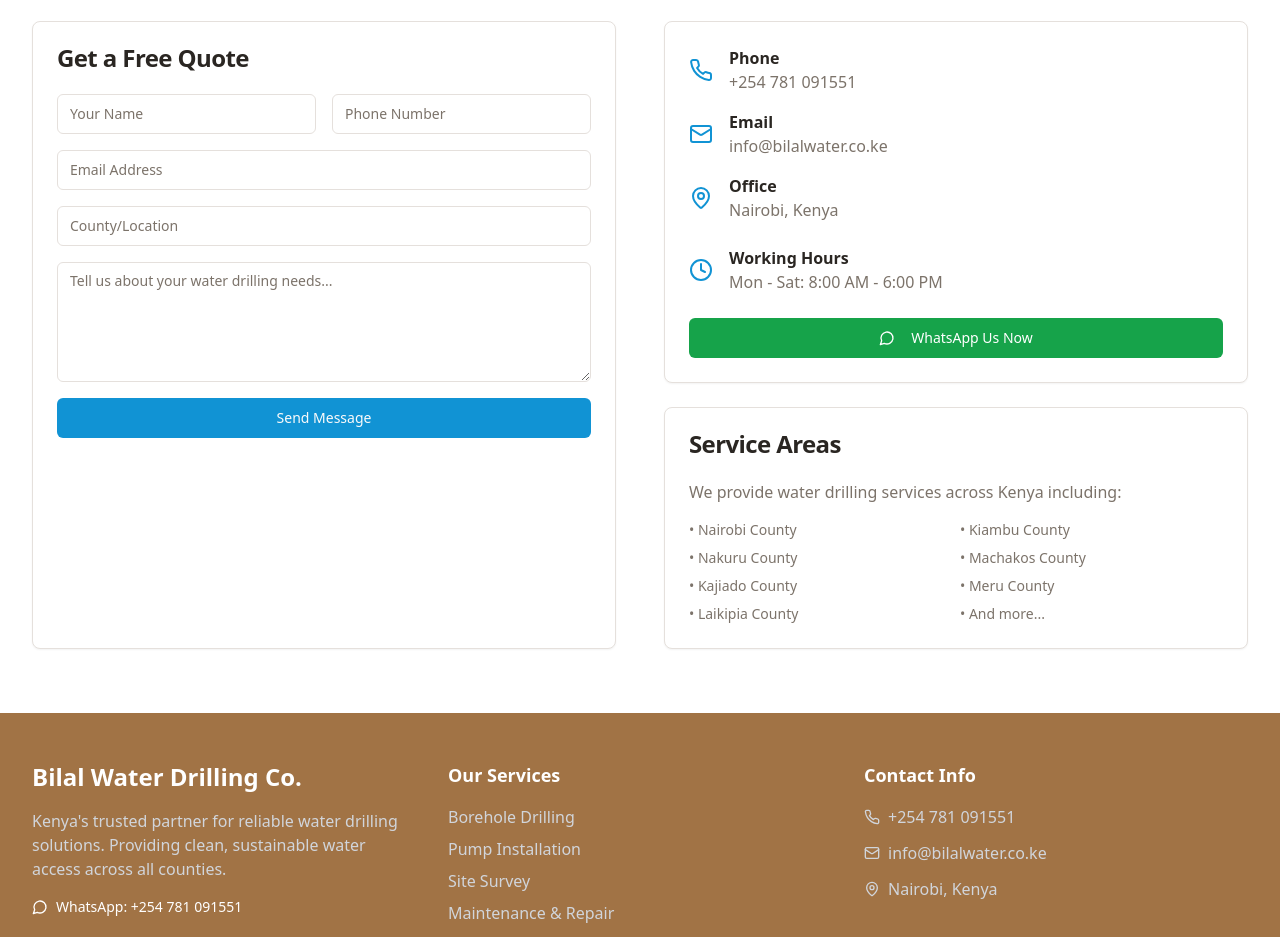
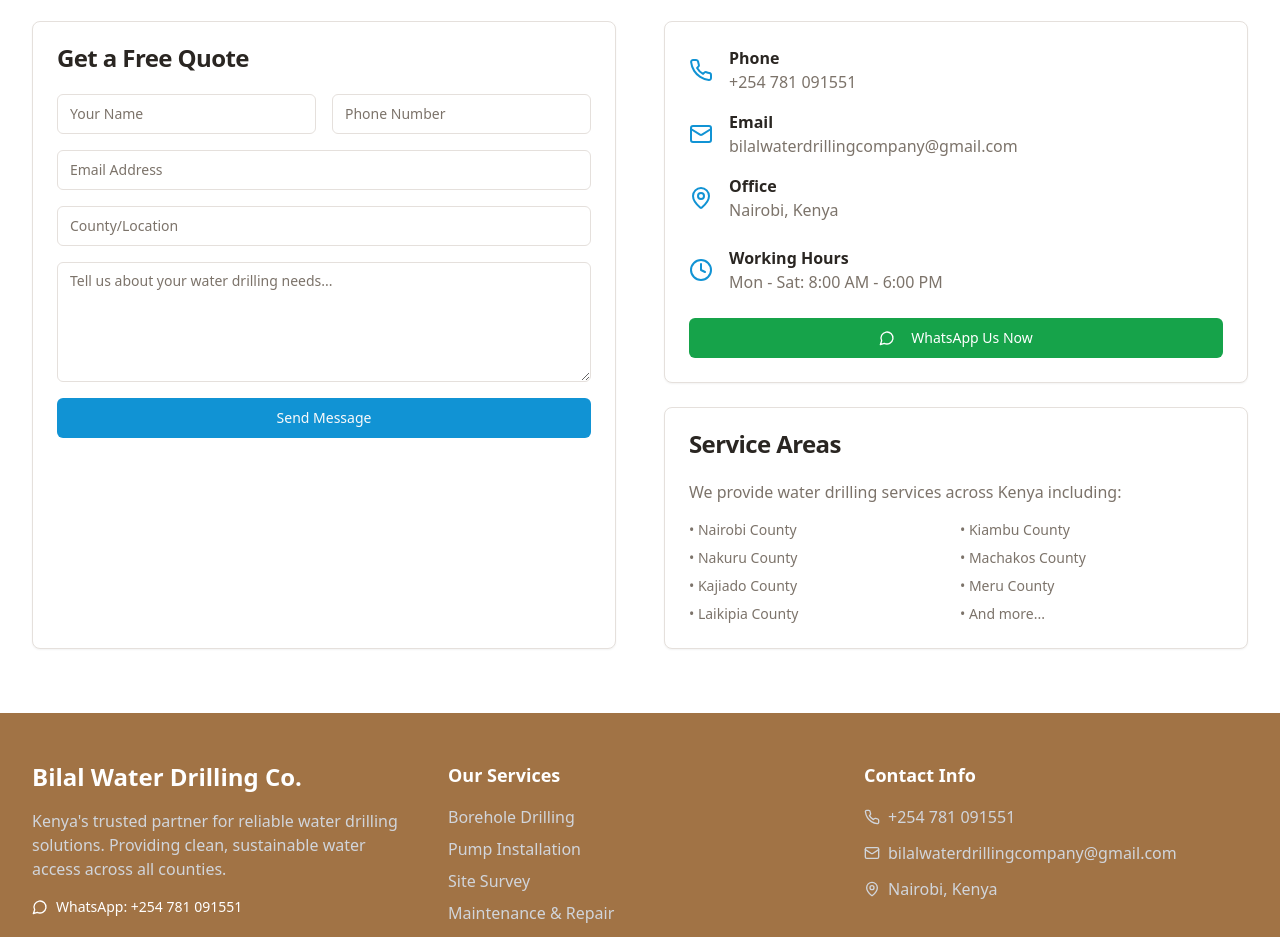
Before and after one commit to ashvilatsengagmail/bilal-water-kenya-web, a React (Vite) app: page / in a window 1280 px wide. Shown: the part 4400-5337 px from the top of the page. Built offline with nearby package versions, Linux system fonts and the light colour scheme.

Commit message:
Update contact email
Update the contact email address to bilalwaterdrillingcompany@gmail.com in the ContactSection component.

```diff
--- a/src/components/ContactSection.tsx
+++ b/src/components/ContactSection.tsx
@@ -56,7 +56,7 @@ const ContactSection = () => {
                   <Mail className="h-6 w-6 text-primary" />
                   <div>
                     <h3 className="font-semibold text-foreground">Email</h3>
-                    <p className="text-muted-foreground">info@bilalwater.co.ke</p>
+                    <p className="text-muted-foreground">bilalwaterdrillingcompany@gmail.com</p>
                   </div>
                 </div>
 
--- a/src/components/Footer.tsx
+++ b/src/components/Footer.tsx
@@ -40,7 +40,7 @@ const Footer = () => {
               </div>
               <div className="flex items-center gap-2">
                 <Mail className="h-4 w-4" />
-                <span>info@bilalwater.co.ke</span>
+                <span>bilalwaterdrillingcompany@gmail.com</span>
               </div>
               <div className="flex items-center gap-2">
                 <MapPin className="h-4 w-4" />
```
